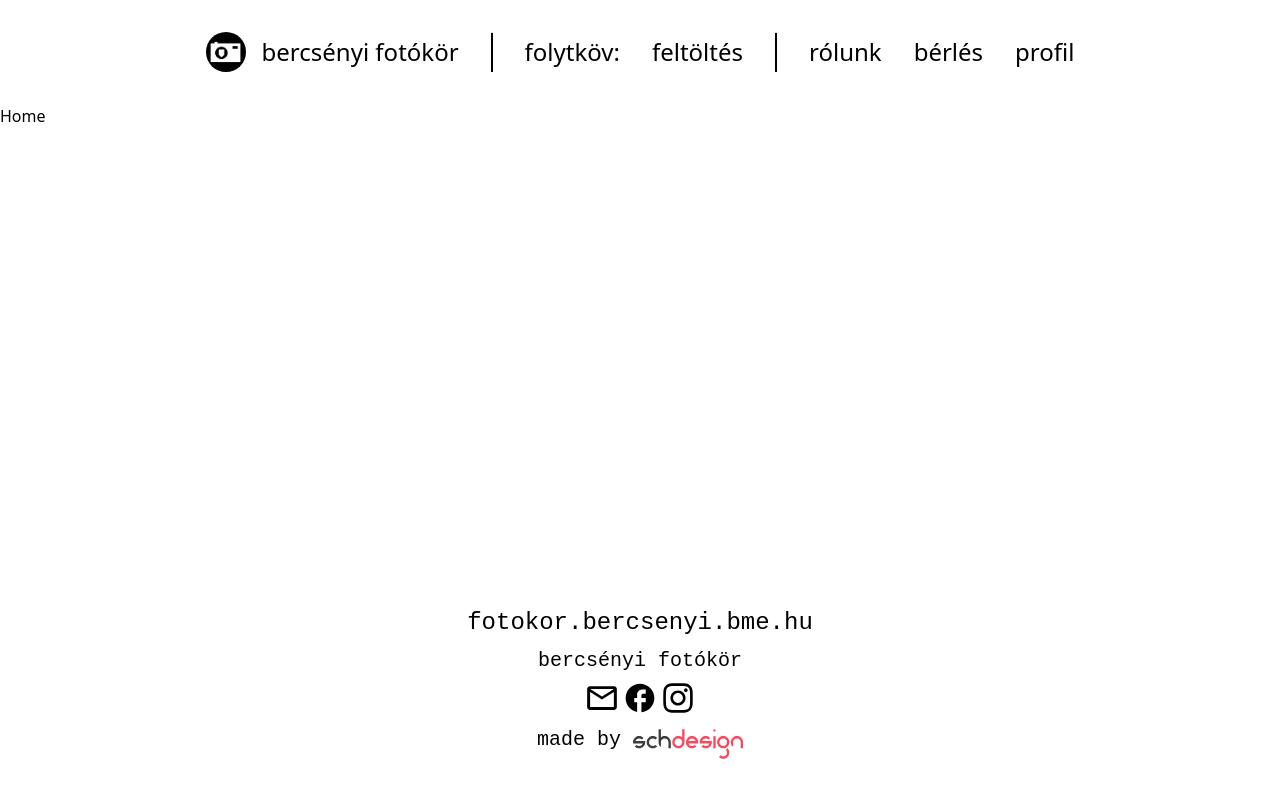
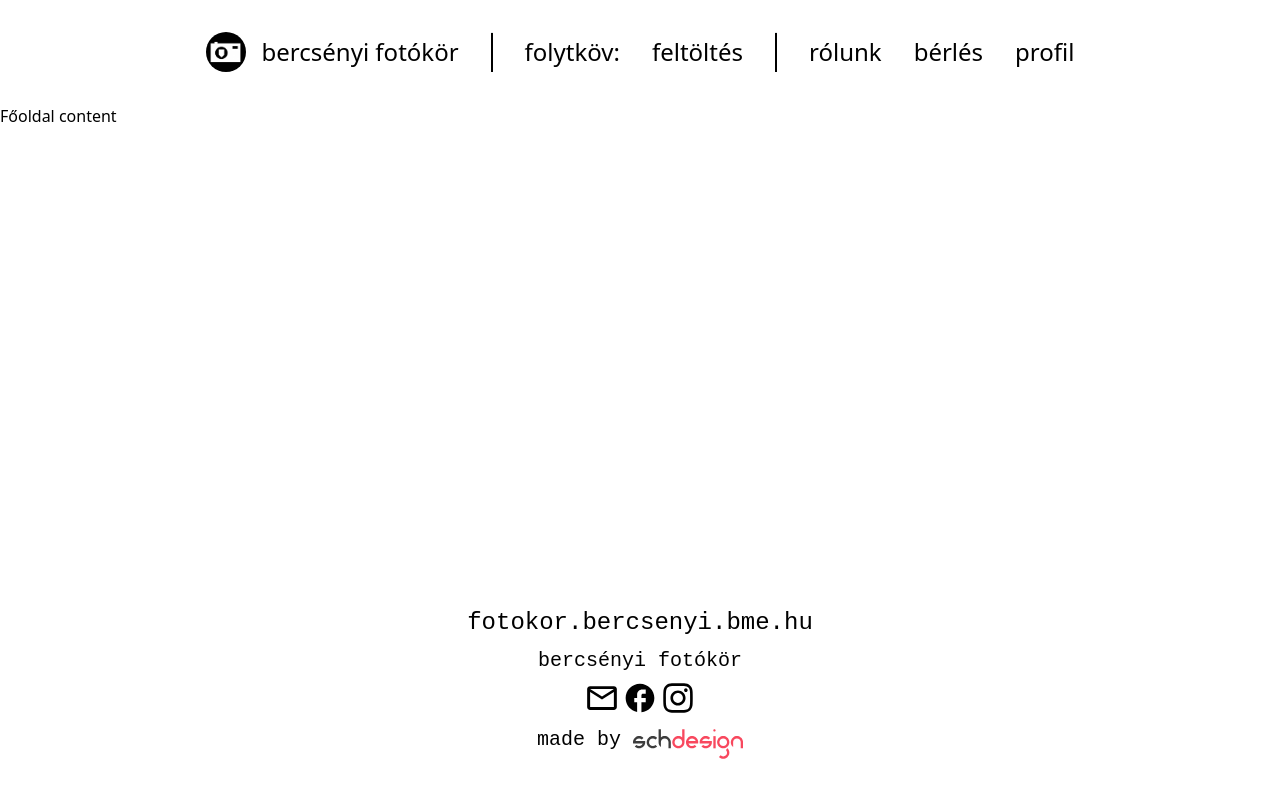
Before and after one commit to simonyiszk/bercsenyi-fotokor-web, a Next.js app: page / in a window 1280 px wide. Built offline with nearby package versions, Linux system fonts and the light colour scheme.

Commit message:
add layout to pages
Signed-off-by: Miklos Daniel <daniel.miklos0@gmail.com>

```diff
--- a/pages/berles/index.tsx
+++ b/pages/berles/index.tsx
@@ -1,3 +1,9 @@
+import InnerLayout from "@/components/layouts/InnerLayout";
+
 export default function RentPage() {
-  return <h1>Bérlés</h1>;
+  return (
+    <InnerLayout title="Bérlés" restrictHeight restrictWidth>
+      <p>Bérlés</p>
+    </InnerLayout>
+  );
 }
--- a/pages/feltoltes/index.tsx
+++ b/pages/feltoltes/index.tsx
@@ -1,3 +1,9 @@
+import InnerLayout from "@/components/layouts/InnerLayout";
+
 export default function SubmitPage() {
-  return <h1>Feltöltés</h1>;
+  return (
+    <InnerLayout title="Feltöltés" restrictHeight restrictWidth>
+      <p>Feltöltés</p>
+    </InnerLayout>
+  );
 }
--- a/pages/index.tsx
+++ b/pages/index.tsx
@@ -1,8 +1,10 @@
+import InnerLayout from "@/components/layouts/InnerLayout";
+
 const HomePage = () => {
   return (
-    <div>
-      <h1>Home</h1>
-    </div>
+    <InnerLayout title="Főoldal" hideTitle>
+      <p>Főoldal content</p>
+    </InnerLayout>
   );
 };
 
--- a/pages/profil/index.tsx
+++ b/pages/profil/index.tsx
@@ -1,3 +1,9 @@
+import InnerLayout from "@/components/layouts/InnerLayout";
+
 export default function ProfilePage() {
-  return <h1>Profilom</h1>;
+  return (
+    <InnerLayout title="Profil" restrictHeight restrictWidth>
+      <p>Profil</p>
+    </InnerLayout>
+  );
 }
--- a/pages/rolunk/index.tsx
+++ b/pages/rolunk/index.tsx
@@ -1,3 +1,9 @@
+import InnerLayout from "@/components/layouts/InnerLayout";
+
 export default function AboutPage() {
-  return <h1>Rólunk</h1>;
+  return (
+    <InnerLayout title="Rólunk" restrictHeight hideTitle>
+      <p>Rólunk content</p>
+    </InnerLayout>
+  );
 }
```
